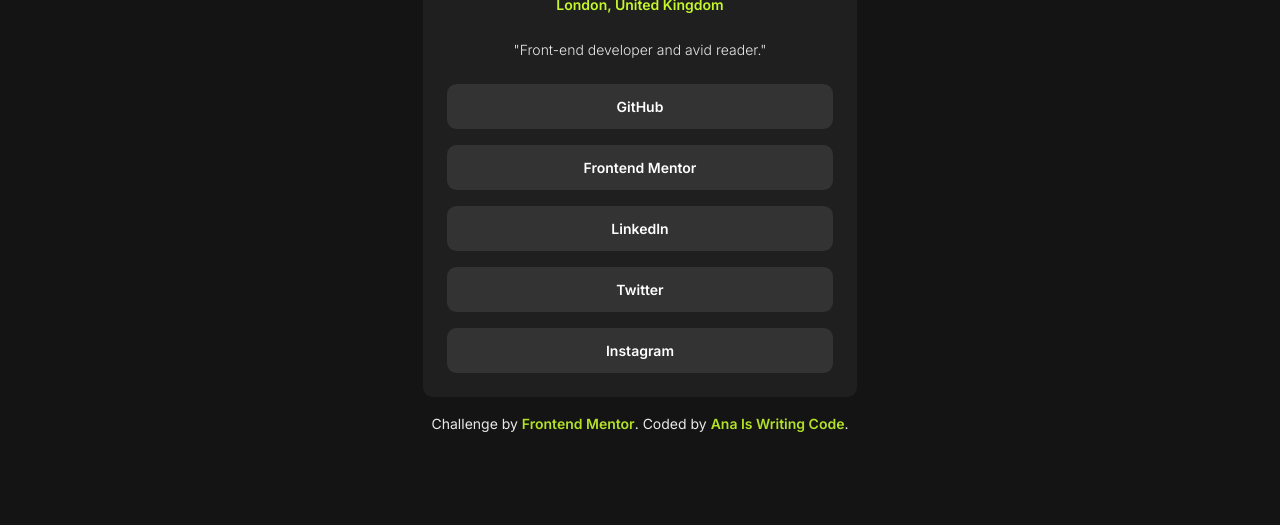
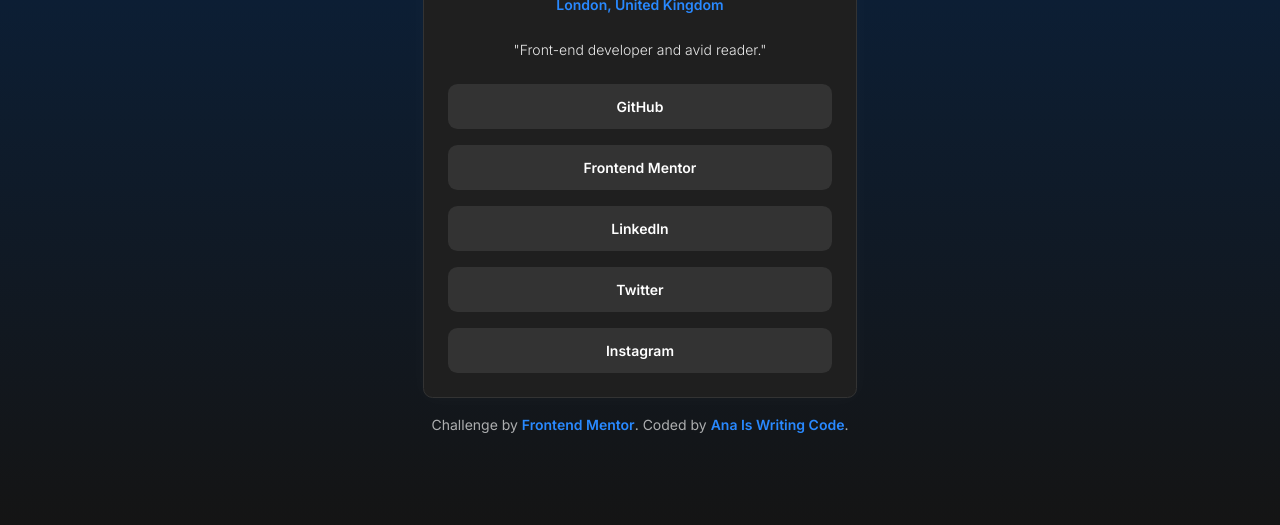
Before and after one commit to anaiswritingcode/social-links-profile, a plain HTML site: page index.html in a window 1280 px wide. Shown: the part 275-800 px from the top of the page. Drawn offline with Linux system fonts and the light colour scheme.

Commit message:
feat(style): add custom blue style

```diff
--- a/index.html
+++ b/index.html
@@ -58,7 +58,7 @@
           >. Coded by
           <a
             class="attribution__links"
-            href="#"
+            href="https://github.com/anaiswritingcode"
             target="_blank"
             referrerpolicy="noreferrer"
             >Ana Is Writing Code</a
--- a/style.css
+++ b/style.css
@@ -54,7 +54,8 @@ li {
 /** General styles **/
 
 :root {
-  --green: hsl(75, 94%, 57%);
+  --blue: hsl(213, 100%, 58%);
+  --dark-blue: hsl(213, 80%, 15%);
   --white: hsl(0, 0%, 100%);
   --gray-700: hsl(0, 0%, 20%);
   --gray-800: hsl(0, 0%, 12%);
@@ -69,11 +70,7 @@ body {
   font-family: Inter, sans-serif;
   color: var(--white);
   background-color: var(--gray-900);
-  /* background: linear-gradient(
-    0deg,
-    rgba(230, 241, 198, 1) 0%,
-    rgba(236, 244, 235, 1) 100%
-  ); */
+  background: linear-gradient(0deg, var(--gray-900) 0%, var(--dark-blue) 100%);
   background-attachment: scroll;
   background-size: cover;
 }
@@ -91,6 +88,8 @@ body {
   padding: 1.5rem;
   border-radius: 0.6rem;
   background-color: var(--gray-800);
+  border: 1px solid var(--gray-700);
+  box-shadow: 0px 0px 20px rgba(255, 255, 255, 0.03);
 }
 
 /** Header **/
@@ -116,7 +115,7 @@ body {
 
 .header__location {
   font-weight: 600;
-  color: var(--green);
+  color: var(--blue);
 }
 
 .header__desc {
@@ -137,6 +136,11 @@ body {
   text-align: center;
   border-radius: 0.6rem;
   background-color: var(--gray-700);
+  transition: all ease 0.3s;
+}
+
+.nav__list > *:hover {
+  background-color: var(--blue);
 }
 
 /** Footer **/
@@ -145,16 +149,16 @@ body {
   padding: 0 0.5rem;
   margin-top: 1rem;
   text-align: center;
-  opacity: 0.9;
+  color: rgba(255, 255, 255, 0.65);
 }
 
 .attribution__links {
-  color: var(--green);
+  color: var(--blue);
   font-weight: 600;
   text-decoration: none;
   transition: all ease 0.3s;
 }
 
 .attribution__links:hover {
-  color: hsl(34, 78%, 85%);
+  color: var(--white);
 }
```
